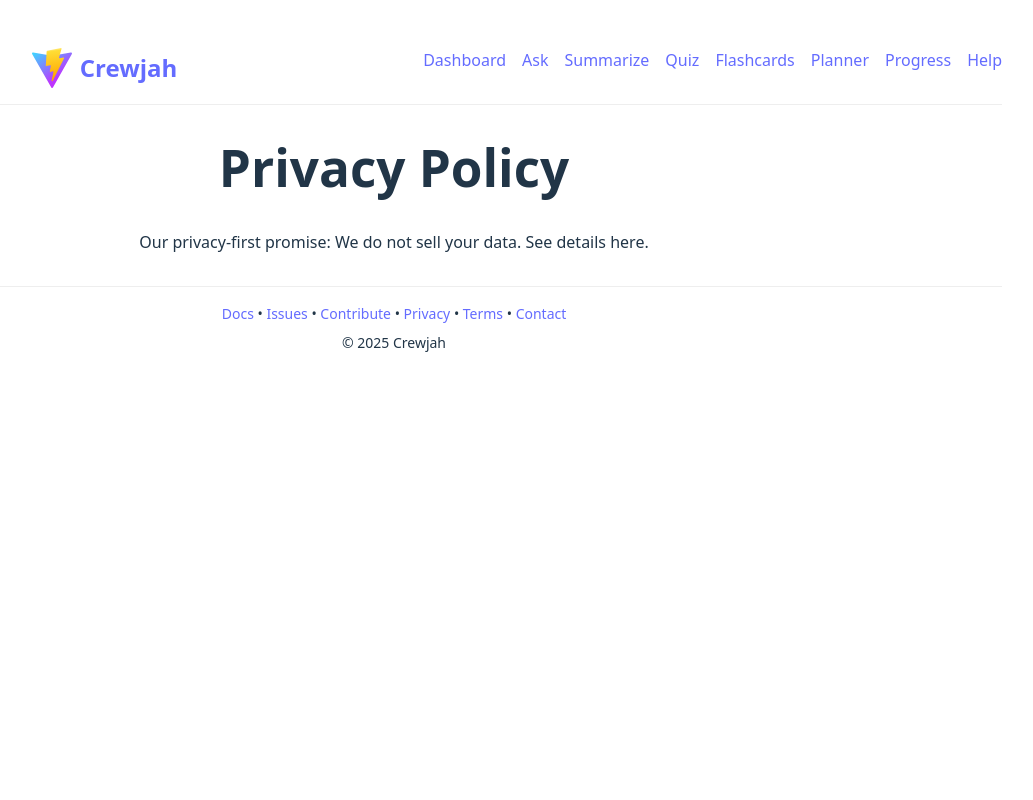
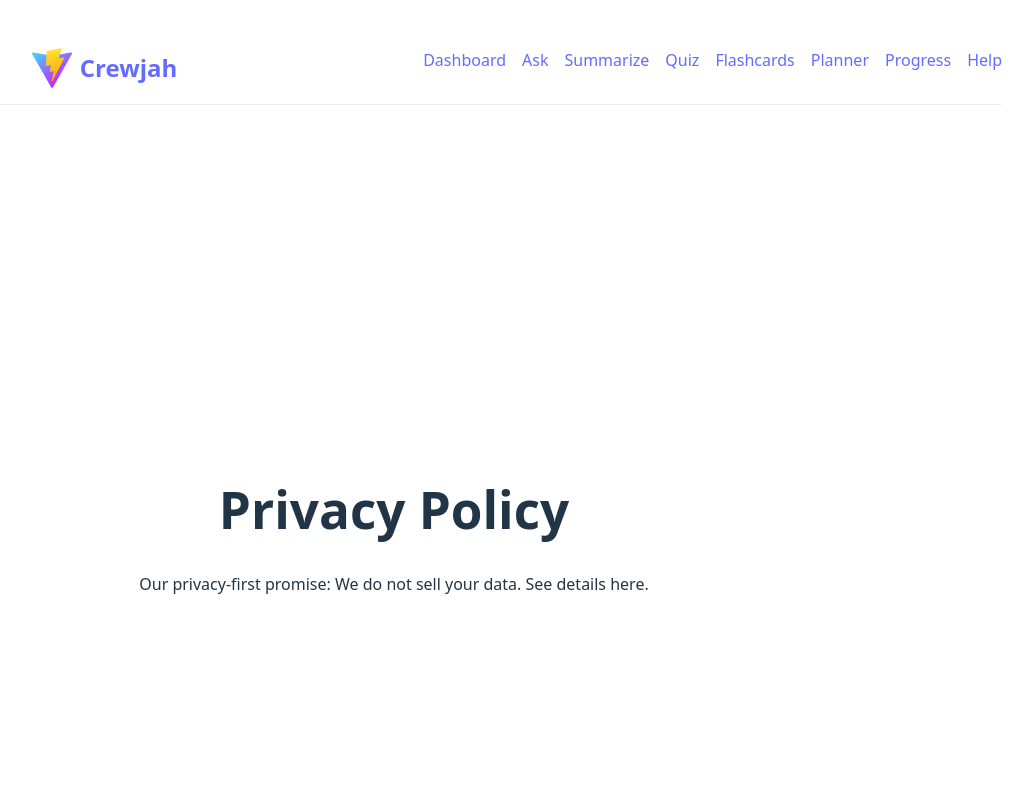
Before and after one commit to Crewjah/Crewjah, a React (Vite) app in the folder client/: page /privacy in a window 1280 px wide. Shown: the top 800 px of the page, without its empty margins (246-1279 px from the left). Built offline with nearby package versions, Linux system fonts and the light colour scheme.

Commit message:
Update Privacy.jsx

```diff
--- a/client/src/pages/Privacy.jsx
+++ b/client/src/pages/Privacy.jsx
@@ -1,3 +1,11 @@
 export default function Privacy() {
-  return <div className="edu-page"><h1>Privacy Policy</h1><p>Our privacy-first promise: We do not sell your data. See details here.</p></div>;
+  return (
+    <div className="min-h-screen flex items-center justify-center bg-gradient-to-br from-blue-700 via-purple-200 to-cyan-200">
+      <div className="bg-white rounded-3xl shadow-2xl p-8 w-full max-w-md text-center animate-fadein">
+        <h1 className="text-3xl font-extrabold mb-4 text-blue-900">Privacy Policy</h1>
+        <p className="mb-6 text-blue-800">Our privacy-first promise: We do not sell your data. See details here.</p>
+      </div>
+    </div>
+  );
+
 }
```
